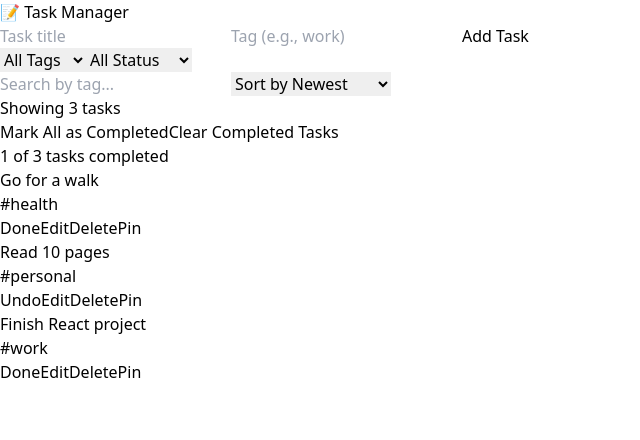
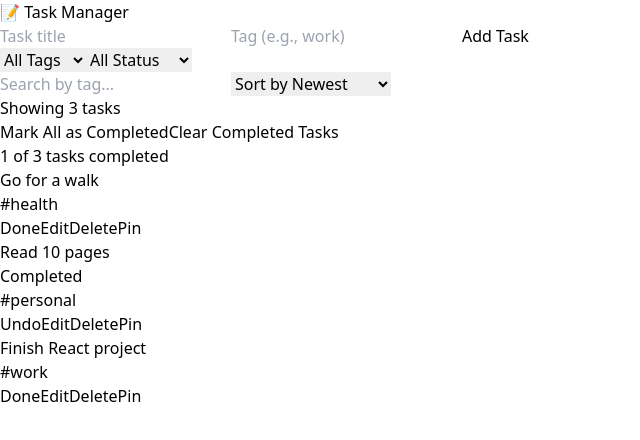
Before and after one commit to thinh241006/Task-manager, a React (Vite) app: page / in a window 1280 px wide. Shown: the top 440 px of the page, without its empty margins (0-640 px from the left). Built offline with nearby package versions, Linux system fonts and the light colour scheme.

Commit message:
update pinned feature

```diff
--- a/src/components/TaskCard.jsx
+++ b/src/components/TaskCard.jsx
@@ -43,6 +43,18 @@ function TaskCard({ task, onToggleComplete, onDelete, onEdit, onTogglePin }) {
             <h3 className={`font-medium mb-1 ${task.completed ? 'line-through text-gray-400' : ''}`}>
               {task.title}
             </h3>
+            <div className="flex items-center gap-2 mb-1">
+              {task.completed && (
+                <span className="text-xs bg-green-100 text-green-700 px-2 py-0.5 rounded">
+                  Completed
+                </span>
+              )}
+              {task.pinned && (
+                <span className="text-xs bg-blue-100 text-blue-700 px-2 py-0.5 rounded">
+                  Pinned
+                </span>
+              )}
+            </div>
             <span className="text-sm text-gray-500">#{task.tag}</span>
           </>
         )}
```
